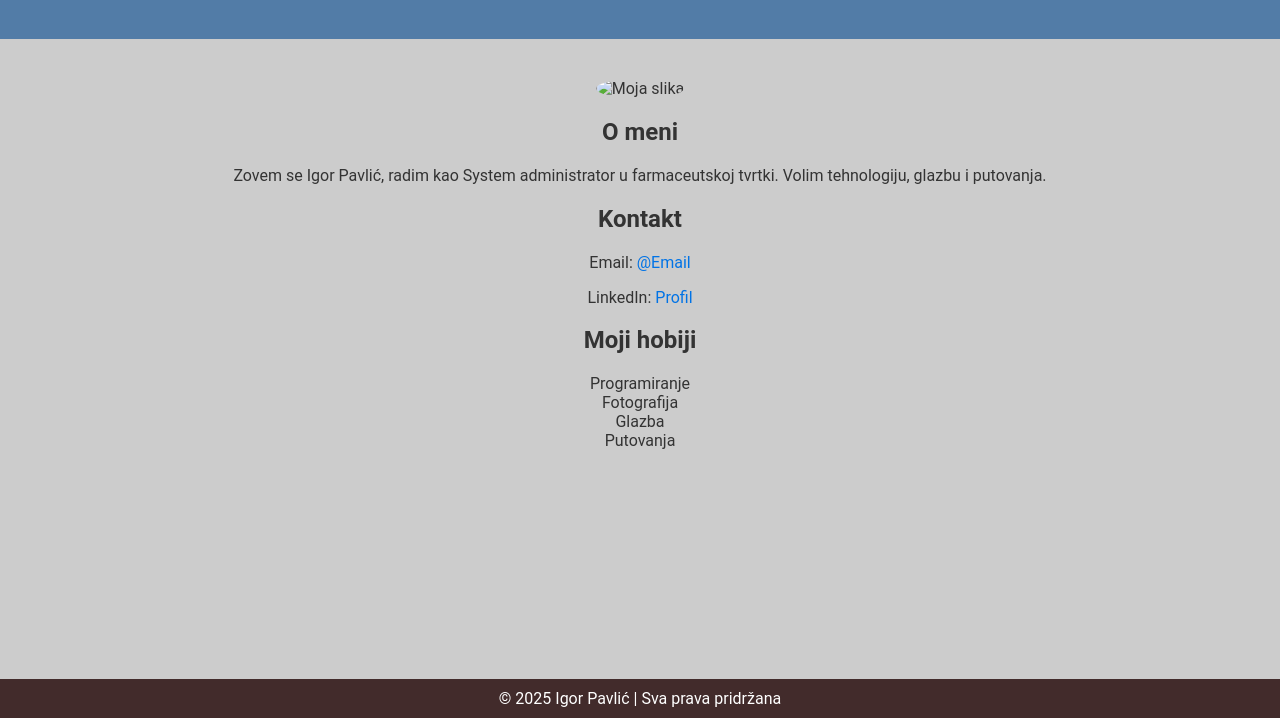
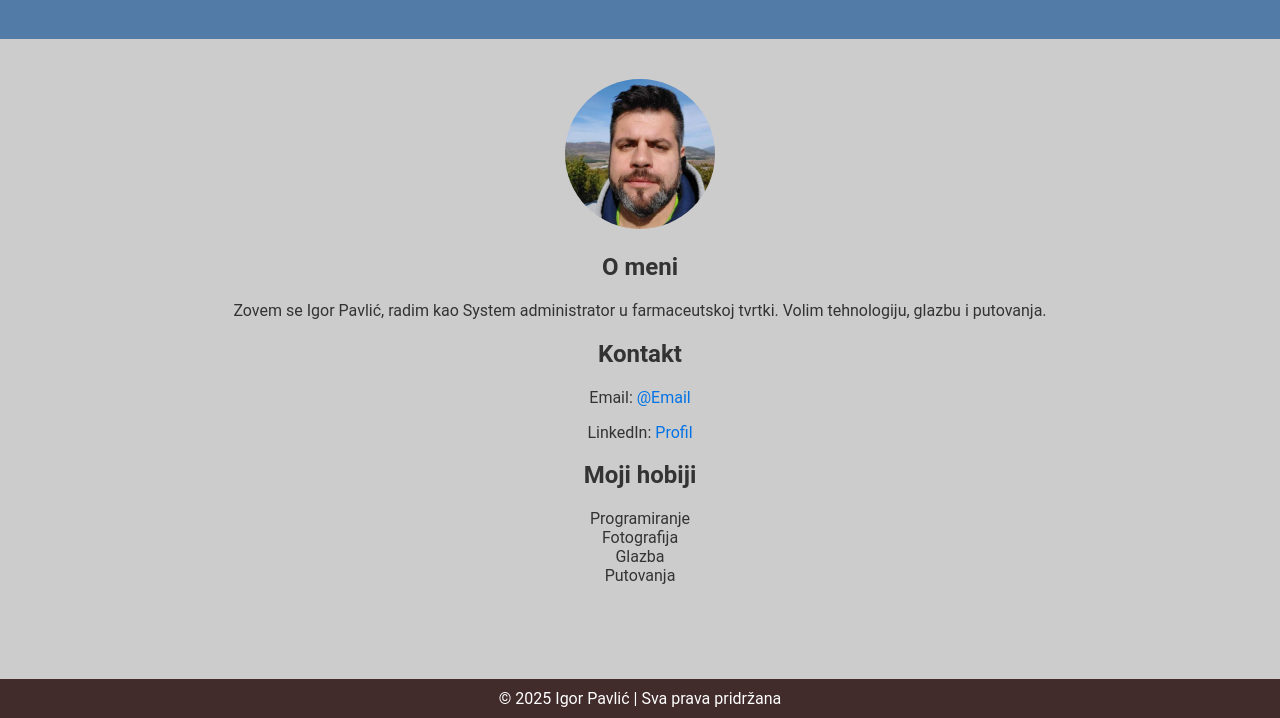
Before and after one commit to igorpavlic/PI-WebPage, a plain HTML site: page index.html in a window 1280 px wide. Shown: the part 82-800 px from the top of the page. Drawn offline with Linux system fonts and the light colour scheme.

Commit message:
Update index.html

```diff
--- a/index.html
+++ b/index.html
@@ -13,7 +13,7 @@
 </header>
 
 <main>
-    <img src="/images/moja-slika.jpg" alt="Moja slika">
+    <img src="/images/ja.jpg" alt="Moja slika">
     <h2>O meni</h2>
     <p>Zovem se Igor Pavlić, radim kao System administrator u farmaceutskoj tvrtki. Volim tehnologiju, glazbu i putovanja.</p>
 
```
